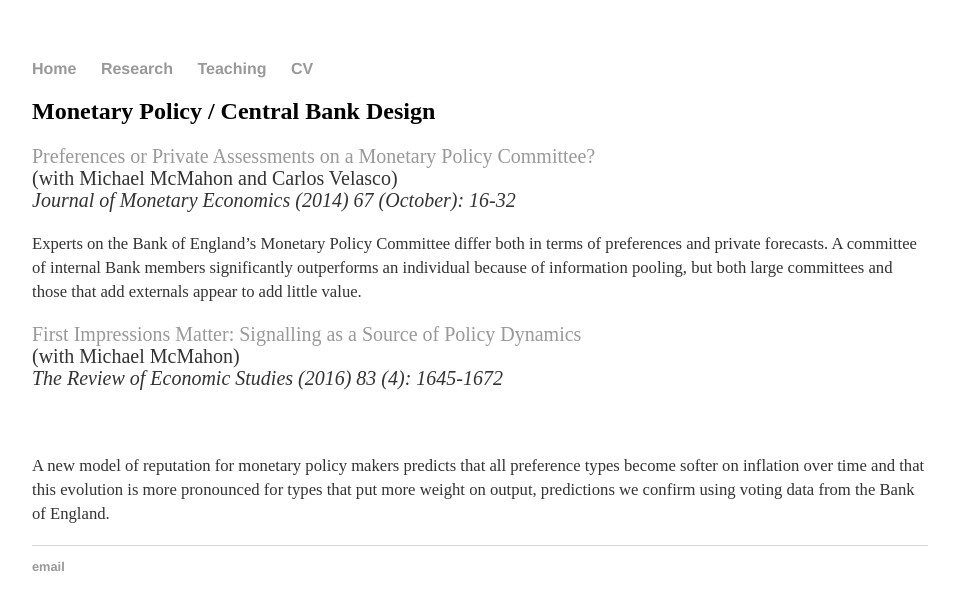
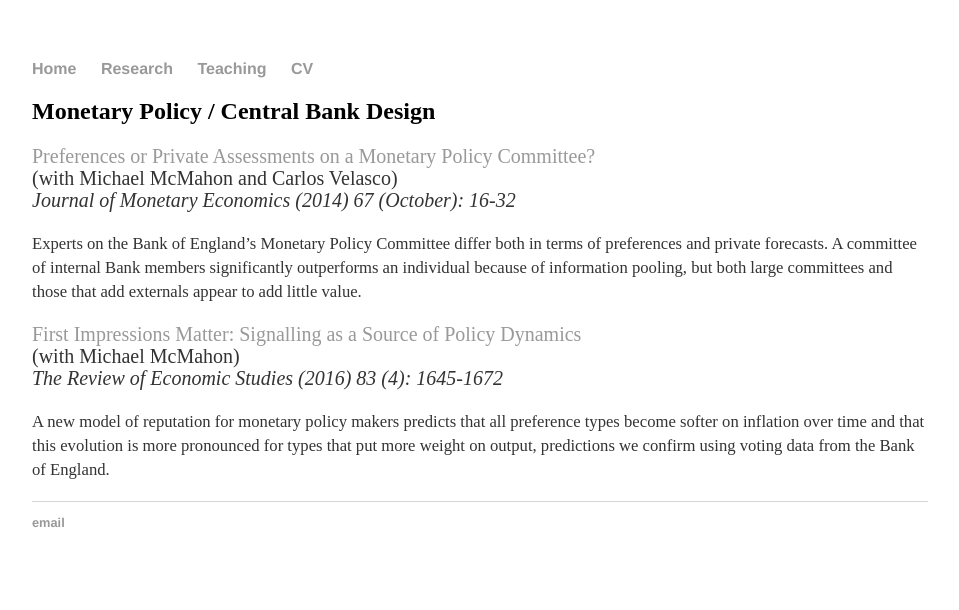
Before and after one commit to sekhansen/sekhansen.github.io, a Jekyll site: the page built from research.html, in a window 1280 px wide. Shown: the top 610 px of the page, without its empty margins (160-1119 px from the left). Built offline with Jekyll 4.4.1, drawn with Linux system fonts in a browser that asks for light colours.

```diff
--- a/research.html
+++ b/research.html
@@ -21,5 +21,5 @@ title: research
 </p>
 
 <p>
-<br><br><small>A new model of reputation for monetary policy makers predicts that all preference types become softer on inflation over time and that this evolution is more pronounced for types that put more weight on output, predictions we confirm using voting data from the Bank of England.</small>
+<small>A new model of reputation for monetary policy makers predicts that all preference types become softer on inflation over time and that this evolution is more pronounced for types that put more weight on output, predictions we confirm using voting data from the Bank of England.</small>
 </p>
```
